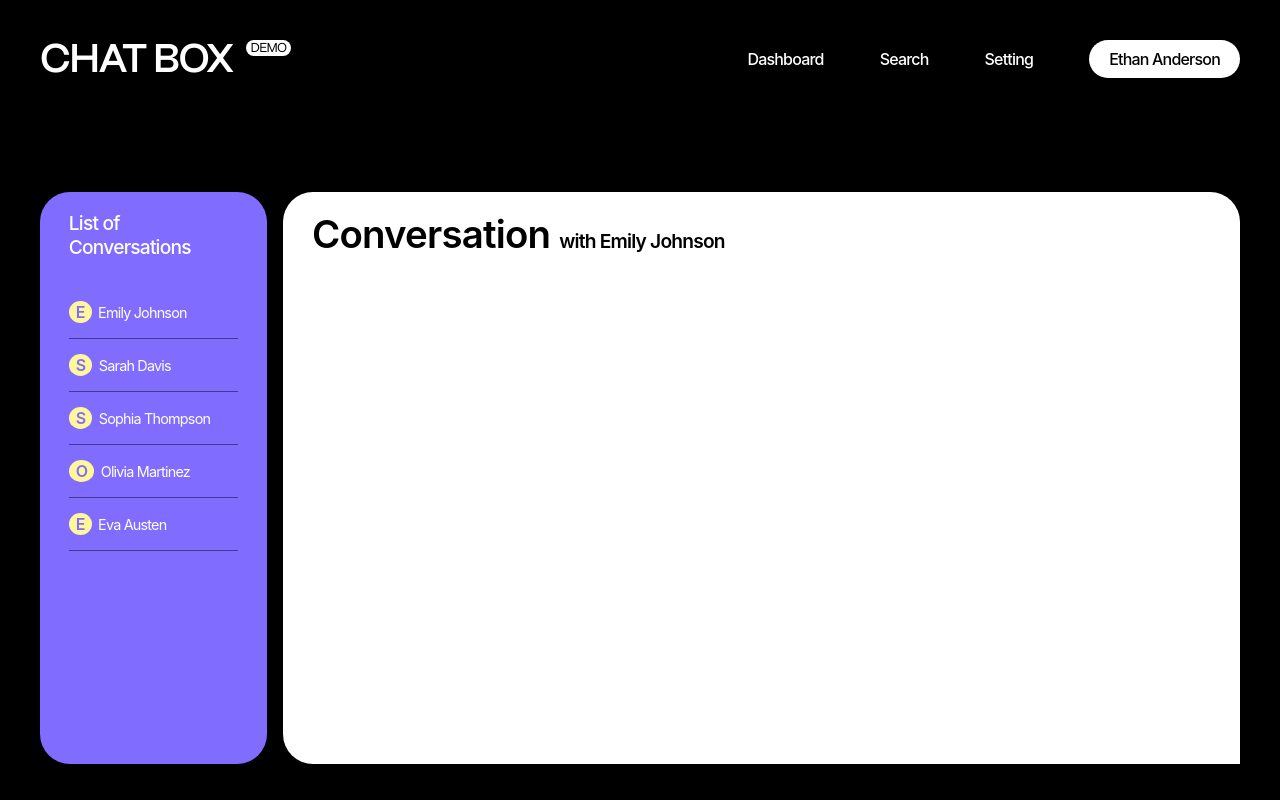
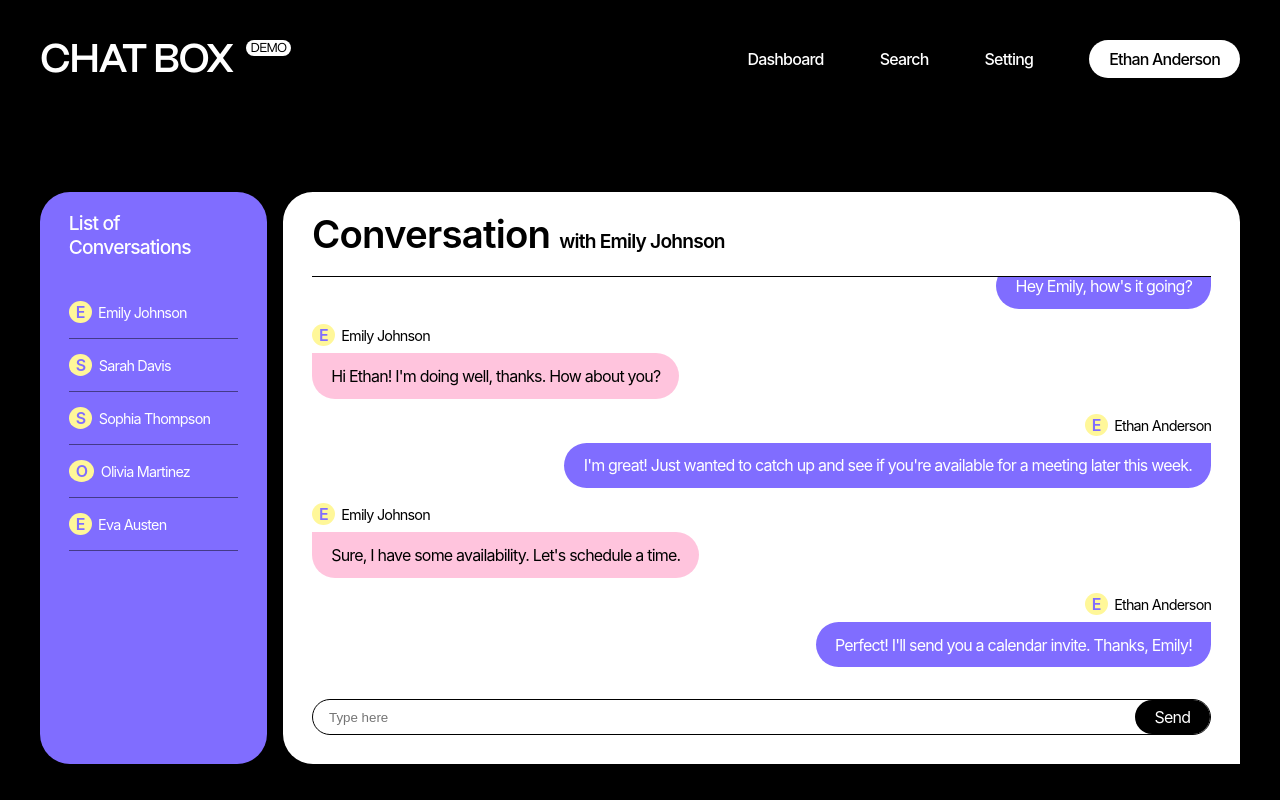
Before and after one commit to YingyangZhang/take-home-assignment, a React (Create React App) app: page / in a window 1280 px wide. Both pictures are taken after a click on the element 883 px from the left and 359 px from the top of the page. Built offline with nearby package versions, Linux system fonts and the light colour scheme.

Commit message:
done with conversations

```diff
--- a/src/Components/Conversations/Conversations.js
+++ b/src/Components/Conversations/Conversations.js
@@ -1,12 +1,19 @@
-import React, { useState } from "react";
+import React, { useState, useRef, useEffect } from "react";
 import { useParams } from "react-router-dom";
 import { conversations } from '../Data/conversations';
 
 export default function Conversations() {
     const name = useParams();
     const [conversation, setConversation] = useState(conversations.find(conv => conv.participants.find(participant => participant.replace(/\s/g, "").includes(name.name))));
+    const chatBoxRef = useRef(null);
 
-    console.log(conversation)
+    useEffect(() => {
+        chatBoxRef.current.scrollTop = chatBoxRef.current.scrollHeight;
+    }, []);
+
+    function handleClick(name) {
+        setConversation(conversations.find(conv => conv.participants.includes(name)));
+    }
 
     return (
         <div className="main">
@@ -15,7 +22,7 @@ export default function Conversations() {
 
                 {conversations.map(conv => {
                     return (
-                        <div className="list-user-container">
+                        <div className="list-user-container" onClick={() => handleClick(conv.participants[1])}>
                             <div className="user">
                                 <span>{conv.participants[1].slice(0, 1)}</span>
                                 <p>{conv.participants[1]}</p>
@@ -26,7 +33,42 @@ export default function Conversations() {
             </div>
 
             <div className="conversation-container">
-                <div className="title">Conversation <span>with Emily Johnson</span></div>
+                <div className="title">Conversation <span>with {conversation.participants[1]}</span></div>
+
+                <div className="conversation" ref={chatBoxRef}>
+                    {conversation.messages.map(message => {
+                        return (
+                            message.sender === 'Ethan Anderson' ?
+                                <div className="message-container-right">
+                                    <div className="user">
+                                        <span>{message.sender.slice(0, 1)}</span>
+                                        <p>{message.sender}</p>
+                                    </div>
+
+                                    <p className="content-right">
+                                        {message.content}
+                                    </p>
+                                </div>
+                                :
+                                <div className="message-container-left">
+                                    <div className="user">
+                                        <span>{message.sender.slice(0, 1)}</span>
+                                        <p>{message.sender}</p>
+                                    </div>
+
+                                    <p className="content-left">
+                                        {message.content}
+                                    </p>
+                                </div>
+                        )
+                    })}
+                </div>
+
+                <div className="user-input-container">
+                    <input type='text' placeholder="Type here" />
+
+                    <div className="send-btn"><p>Send</p></div>
+                </div>
             </div>
         </div>
     )
--- a/src/Components/Dashboard/Dashboard.js
+++ b/src/Components/Dashboard/Dashboard.js
@@ -57,8 +57,8 @@ export default function Dashboard() {
 
                             <div className="message-objects">
                                 <div className="user">
-                                    <span>{conv.messages[conv.messages.length - 1].sender.slice(0,1)}</span>
-                                    <p>{conv.messages[conv.messages.length - 1].sender}</p>
+                                    <span>{conv.participants[1].slice(0,1)}</span>
+                                    <p>{conv.participants[1]}</p>
                                 </div>
 
                                 <div className="time">11:20</div>
--- a/src/index.css
+++ b/src/index.css
@@ -234,7 +234,7 @@ img {
 
 .notification-text {
   font-weight: 500;
-  font-size: 1.2rem;
+  font-size: var(--medium-font);
   transition: .3s;
 }
 
@@ -361,6 +361,9 @@ img {
 }
 
 .conversation-container {
+  color: #000;
+  display: flex;
+  flex-direction: column;
   background-color: #fff;
   grid-column: 2/6;
   grid-row: 1/4;
@@ -370,6 +373,8 @@ img {
 
 .conversation-container .title {
   background-color: #fff;
+  margin-bottom: 0;
+  border-bottom: .5px solid #000;
 }
 
 .title span {
@@ -381,3 +386,58 @@ img {
 .title span:hover {
   opacity: .6;
 }
+
+.conversation {
+  overflow: scroll;
+  margin-top: auto;
+  margin-bottom: 2rem;
+  flex: 1;
+}
+
+.conversation::-webkit-scrollbar {
+  display: none;
+}
+
+.message-container-right {
+  text-align: right;
+}
+
+.content-left,
+.content-right {
+  color: #fff;
+  display: inline-block;
+  background-color: var(--purple);
+  padding: .8rem 1.2rem;
+  font-size: var(--reg-font);
+  border-radius: 50px 0px 50px 50px;
+  margin-top: .5rem;
+}
+
+.content-left {
+  color: #000;
+  background-color: var(--pink);
+  border-radius: 0px 50px 50px 50px;
+}
+
+.user-input-container {
+  display: flex;
+  width: 100%;
+  margin-top: auto;
+  margin-bottom: 1.8rem;
+  border: .5px solid #000;
+  border-radius: 50px;
+}
+
+.user-input-container input {
+  flex: 1;
+  border: none;
+  outline: none;
+  margin-left: var(--small-gap);
+}
+
+.send-btn {
+  color: #fff;
+  padding: 7px 20px;
+  border-radius: 50px;
+  background-color: #000;
+}
```
